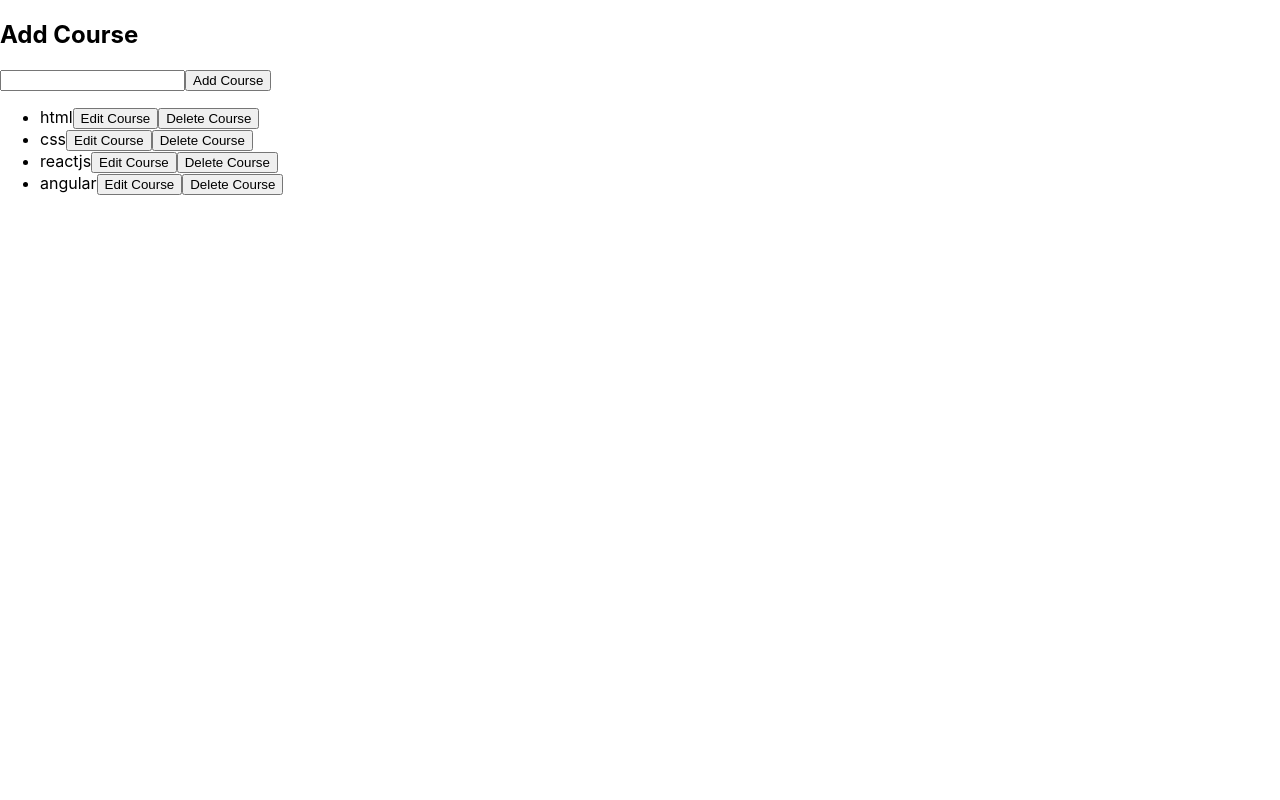
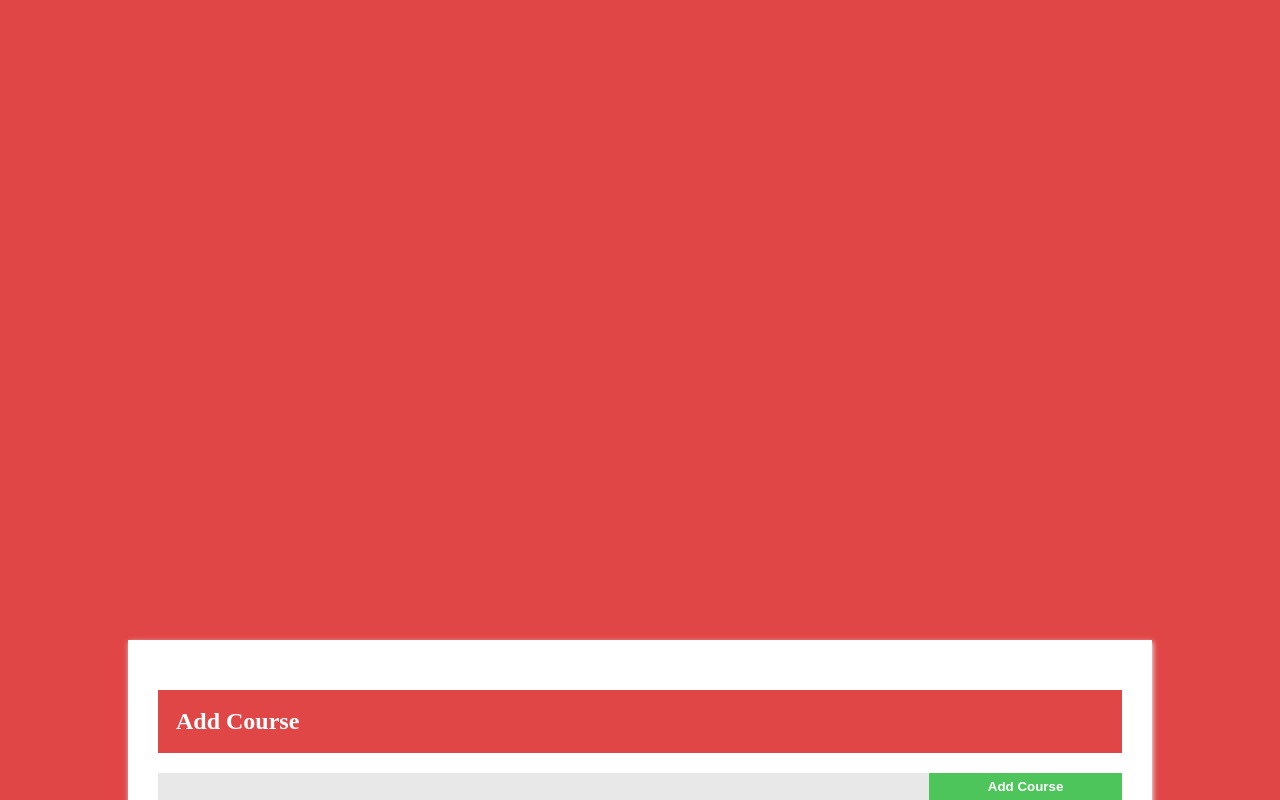
Before and after one commit to bilal07/crudapp, a React (Create React App) app: page / in a window 1280 px wide. Shown: the top 800 px of the page. Built offline with nearby package versions, Linux system fonts and the light colour scheme.

Commit message:
style app

```diff
--- a/src/index.css
+++ b/src/index.css
@@ -1,13 +1,72 @@
-body {
-  margin: 0;
-  font-family: -apple-system, BlinkMacSystemFont, 'Segoe UI', 'Roboto', 'Oxygen',
-    'Ubuntu', 'Cantarell', 'Fira Sans', 'Droid Sans', 'Helvetica Neue',
-    sans-serif;
-  -webkit-font-smoothing: antialiased;
-  -moz-osx-font-smoothing: grayscale;
+* {
+  box-sizing: border-box;
 }
 
-code {
-  font-family: source-code-pro, Menlo, Monaco, Consolas, 'Courier New',
-    monospace;
+body {
+  background: #E14647;
+  margin: 0;
 }
+
+h2 {
+  background: #E14647;
+  padding: 18px;
+  color: #ffffff;
+}
+
+.App {
+  padding: 30px;
+  background: #fff;
+  width: 80%;
+  margin: 50% auto;
+  box-shadow: 1px 2px 5px #eee;
+}
+
+input {
+  width: 80%;
+  border: 0;
+  padding: 6px 10px;
+  background: #e8e8e8;
+}
+
+button {
+  width: 20%;
+  border: 0;
+  padding: 6px 0;
+  margin: 0;
+  outline: 0;
+  color: #fff;
+  font-weight: bold;
+  cursor: pointer;
+  background: #4dc55b;
+}
+
+ul {
+  list-style: none;
+  padding: 0;
+}
+
+li {
+  margin: 15px 0;
+}
+
+li span {
+  display: inline-block;
+  width: 60%;
+  color: #6A6A6A;
+}
+
+li > button:first-of-type {
+  background: #6a6a6a;
+  color: #fff;
+  margin-right: 1%;
+  width: 19%;
+}
+
+li > button:last-of-type {
+  background: #d9534f;
+  color: #fff;
+}
+
+ul > form {
+  margin: 15px 0;
+}
```
